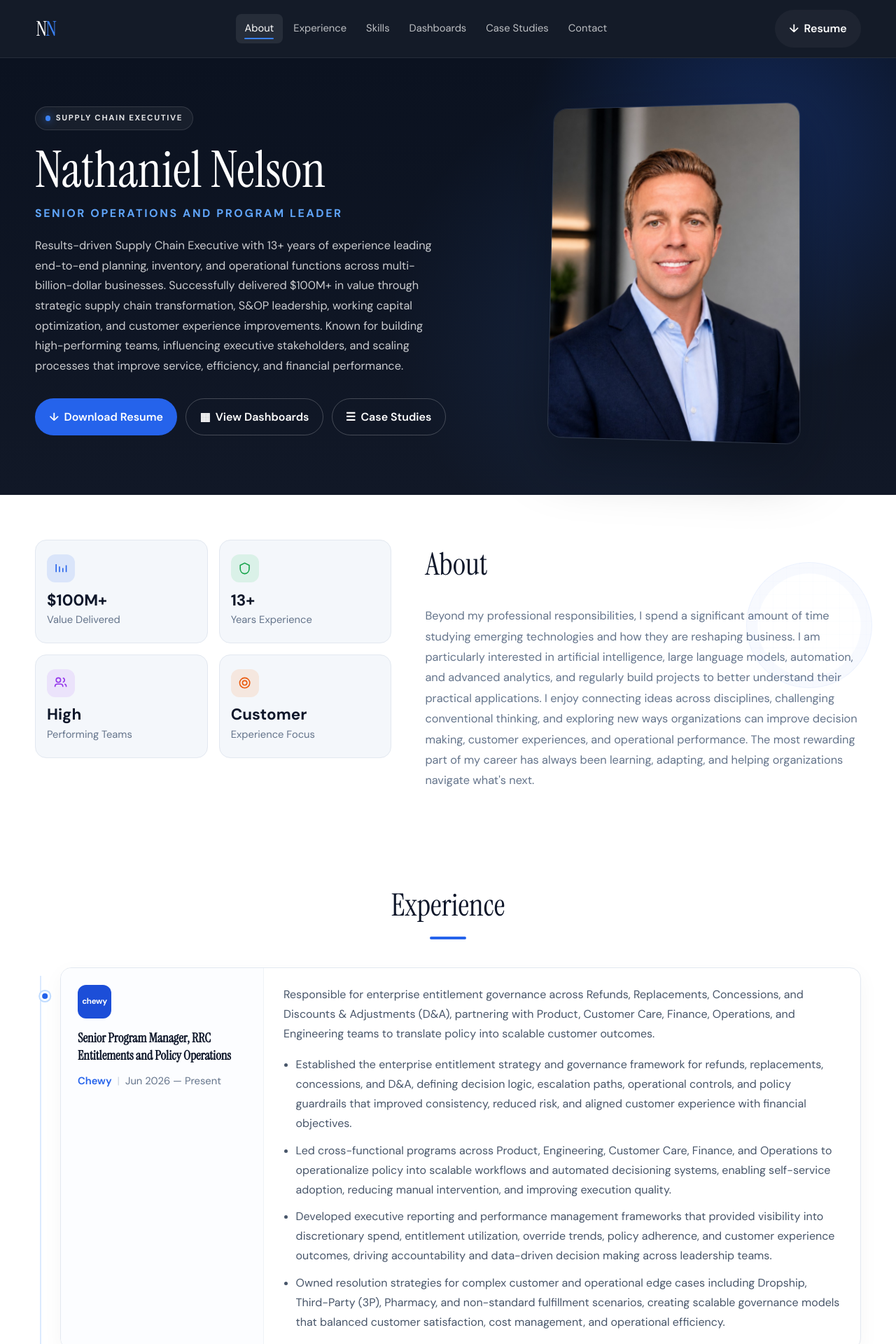
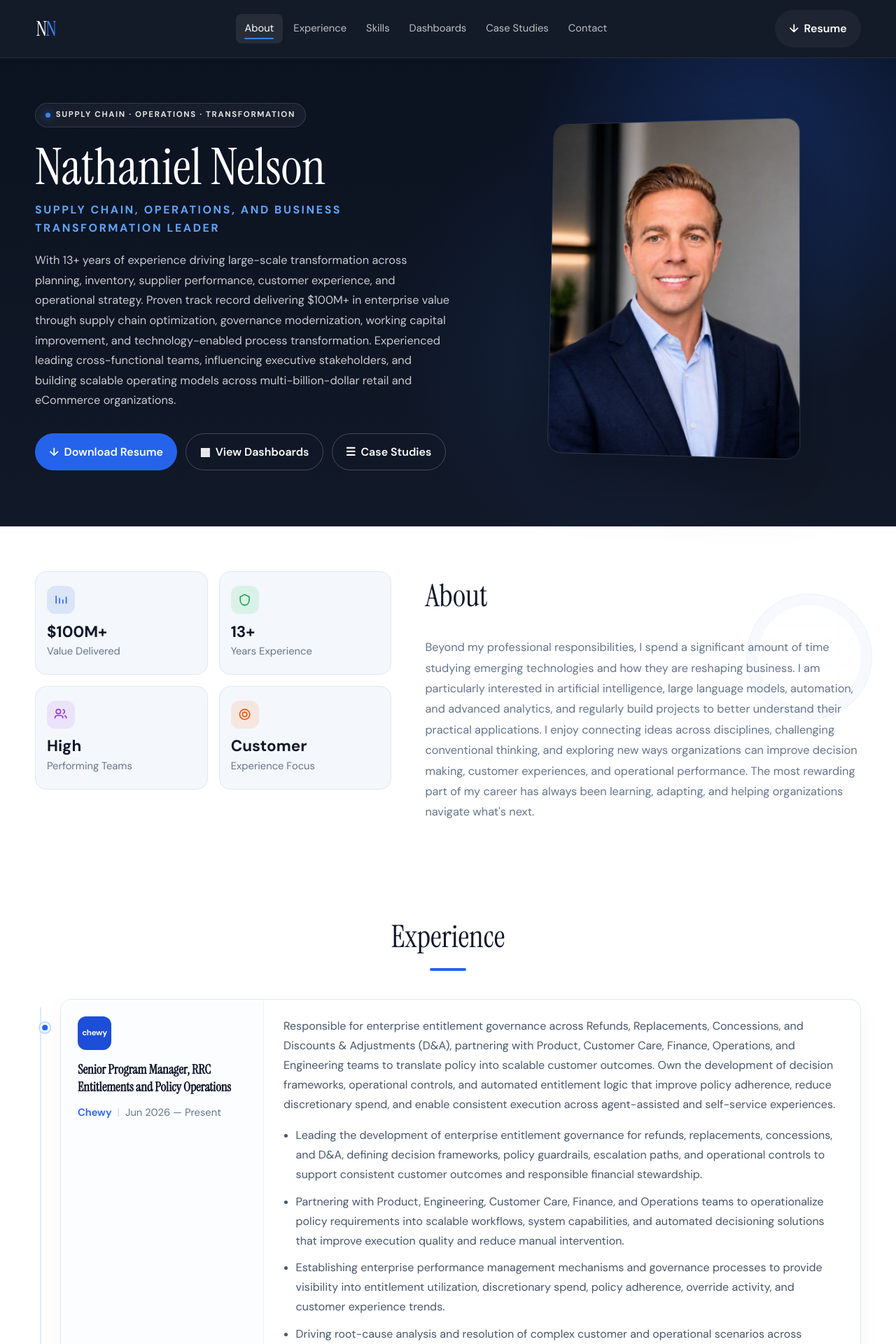
Before and after one commit to CaptianBoredASF/Website, a React (Vite) app: page / in a window 1280 px wide. Shown: the top 1920 px of the page at 70% size. Built offline with nearby package versions, Linux system fonts and the light colour scheme.

Commit message:
Update hero and experience from June 2026 resume

```diff
--- a/index.html
+++ b/index.html
@@ -3,14 +3,14 @@
   <head>
     <meta charset="UTF-8" />
     <meta name="viewport" content="width=device-width, initial-scale=1.0" />
-    <meta name="description" content="Results-driven Supply Chain Executive with 13+ years leading planning, inventory, and operations across multi-billion-dollar businesses." />
+    <meta name="description" content="Supply Chain, Operations, and Business Transformation Leader with 13+ years driving enterprise value across planning, inventory, supplier performance, and operational strategy." />
     <meta name="author" content="Nathaniel Nelson" />
     <link rel="canonical" href="https://nathanielnelsond.com/" />
-    <meta property="og:title" content="Nathaniel Nelson — Senior Operations and Program Leader" />
-    <meta property="og:description" content="Supply chain executive and operations leader. Resume and interactive Tableau dashboards." />
+    <meta property="og:title" content="Nathaniel Nelson — Supply Chain, Operations, and Business Transformation Leader" />
+    <meta property="og:description" content="Supply chain and operations leader. Resume, case studies, and interactive Tableau dashboards." />
     <meta property="og:url" content="https://nathanielnelsond.com/" />
     <meta property="og:type" content="website" />
-    <title>Nathaniel Nelson — Senior Operations and Program Leader</title>
+    <title>Nathaniel Nelson — Supply Chain, Operations, and Business Transformation Leader</title>
     <link rel="preconnect" href="https://fonts.googleapis.com" />
     <link rel="preconnect" href="https://fonts.gstatic.com" crossorigin />
     <link
--- a/src/data/resume.js
+++ b/src/data/resume.js
@@ -3,10 +3,10 @@
 export const siteConfig = {
   name: 'Nathaniel Nelson',
   domain: 'https://nathanielnelsond.com',
-  title: 'Senior Operations and Program Leader',
-  heroBadge: 'Supply Chain Executive',
+  title: 'Supply Chain, Operations, and Business Transformation Leader',
+  heroBadge: 'Supply Chain · Operations · Transformation',
   tagline:
-    'Results-driven Supply Chain Executive with 13+ years of experience leading end-to-end planning, inventory, and operational functions across multi-billion-dollar businesses. Successfully delivered $100M+ in value through strategic supply chain transformation, S&OP leadership, working capital optimization, and customer experience improvements. Known for building high-performing teams, influencing executive stakeholders, and scaling processes that improve service, efficiency, and financial performance.',
+    'With 13+ years of experience driving large-scale transformation across planning, inventory, supplier performance, customer experience, and operational strategy. Proven track record delivering $100M+ in enterprise value through supply chain optimization, governance modernization, working capital improvement, and technology-enabled process transformation. Experienced leading cross-functional teams, influencing executive stakeholders, and building scalable operating models across multi-billion-dollar retail and eCommerce organizations.',
   email: 'Nathan.Nelson.D@gmail.com',
   phone: '(314) 566-4757',
   location: 'Fort Lauderdale, FL',
@@ -28,26 +28,26 @@ export const experience = [
     location: 'Fort Lauderdale, FL',
     period: 'Jun 2026 — Present',
     highlights: [
-      'Responsible for enterprise entitlement governance across Refunds, Replacements, Concessions, and Discounts & Adjustments (D&A), partnering with Product, Customer Care, Finance, Operations, and Engineering teams to translate policy into scalable customer outcomes.',
-      'Established the enterprise entitlement strategy and governance framework for refunds, replacements, concessions, and D&A, defining decision logic, escalation paths, operational controls, and policy guardrails that improved consistency, reduced risk, and aligned customer experience with financial objectives.',
-      'Led cross-functional programs across Product, Engineering, Customer Care, Finance, and Operations to operationalize policy into scalable workflows and automated decisioning systems, enabling self-service adoption, reducing manual intervention, and improving execution quality.',
-      'Developed executive reporting and performance management frameworks that provided visibility into discretionary spend, entitlement utilization, override trends, policy adherence, and customer experience outcomes, driving accountability and data-driven decision making across leadership teams.',
-      'Owned resolution strategies for complex customer and operational edge cases including Dropship, Third-Party (3P), Pharmacy, and non-standard fulfillment scenarios, creating scalable governance models that balanced customer satisfaction, cost management, and operational efficiency.',
+      'Responsible for enterprise entitlement governance across Refunds, Replacements, Concessions, and Discounts & Adjustments (D&A), partnering with Product, Customer Care, Finance, Operations, and Engineering teams to translate policy into scalable customer outcomes. Own the development of decision frameworks, operational controls, and automated entitlement logic that improve policy adherence, reduce discretionary spend, and enable consistent execution across agent-assisted and self-service experiences.',
+      'Leading the development of enterprise entitlement governance for refunds, replacements, concessions, and D&A, defining decision frameworks, policy guardrails, escalation paths, and operational controls to support consistent customer outcomes and responsible financial stewardship.',
+      'Partnering with Product, Engineering, Customer Care, Finance, and Operations teams to operationalize policy requirements into scalable workflows, system capabilities, and automated decisioning solutions that improve execution quality and reduce manual intervention.',
+      'Establishing enterprise performance management mechanisms and governance processes to provide visibility into entitlement utilization, discretionary spend, policy adherence, override activity, and customer experience trends.',
+      'Driving root-cause analysis and resolution of complex customer and operational scenarios across Dropship, Third-Party (3P), Pharmacy, and other non-standard fulfillment channels, helping develop scalable governance models that balance customer satisfaction, operational efficiency, and cost management.',
     ],
   },
   {
-    role: 'Senior Program Manager, Vendor Compliance and Operations',
+    role: 'Senior Program Manager, Head of Vendor Performance and Compliance',
     company: 'Chewy',
     location: 'Fort Lauderdale, FL',
     period: 'Aug 2024 — Jun 2026',
     highlights: [
-      'Accountable for defining and executing Chewy\'s vendor compliance and performance strategy, leading a team of 6 across program management, business engineering, and analytics while partnering with C-suite leaders on white papers, investment prioritization, and strategic trade-offs.',
-      'Transformed vendor compliance operating model into a data-driven revenue and performance engine, generating $20M in incremental annual value while improving labor efficiency by 15% and reducing vendor defect rates by 30%+.',
-      'Launched a net-new enterprise chargeback platform across 10 defect categories, transforming legacy Python processes into a scalable SPARK-enabled model that drove company-wide adoption and generated $12M in incremental annual revenue.',
+      'Accountable for defining and executing Chewy\'s vendor compliance and performance strategy, leading a team of 6 across program management, business engineering, and analytics. Own governance, strategic planning, operating model design, and multi-year initiatives balancing cost recovery, service reliability, throughput, and scalable growth, while partnering with C-suite leaders on white papers, investment prioritization, and strategic trade-offs.',
+      'Transformed vendor compliance operating model into a data-driven performance and enterprise value engine, generating $20M in annual value, improving labor productivity by 15%, reducing vendor defect rates by 30%+, and lowering cost-to-serve across fulfillment operations.',
+      'Launched a net-new enterprise chargeback platform across 10 defect categories, modernizing legacy processes into a scalable SPARK-enabled solution that generated $12M in annual revenue and delivered measurable ROI through automation, standardization, and defect reduction.',
       'Drove measurable vendor performance gains through expanded compliance metric adoption, increasing EDI (855/856) compliance by 15%, improving carrier OTIF by 5%, and raising packaging and dunnage compliance by 8%.',
-      'Led 100+ executive-level vendor collaboration reviews with senior leadership across EDI, operations, supply chain, and warehouse functions, driving $30M+ in automation and equipment investments, implementation of QA controls, and standardized data integrations and SOPs.',
-      'Standardized governance and execution across 24 compliance specialists enterprise-wide, driving 30% improvement in logging performance, 15% in task prioritization, and 10% in data accuracy; introduced enhanced root-cause taxonomy and vendor-facing reporting to accelerate defect resolution.',
-      'Led and developed a high-performing, cross-functional team of 6 (PMs, BIEs, BIAs), implementing a scalable operating model with defined decision rights and quarterly OKRs tied to executive white papers and annual strategic priorities.',
+      'Led 100+ executive-level vendor collaboration reviews, influencing $30M+ in strategic capital allocation decisions across automation, equipment investments, quality controls, and process modernization initiatives.',
+      'Standardized governance and execution across 24 compliance specialists enterprise-wide, driving 30% improvement in logging performance, 15% in task prioritization, and 10% in data accuracy; introduced enhanced root-cause taxonomy and vendor-facing reporting to accelerate defect resolution and improve long-term performance.',
+      'Led and developed a high-performing, cross-functional team of 6 (PMs, BIEs, BIAs), implementing a scalable operating model with defined decision rights and quarterly OKRs tied to executive white papers and annual strategic priorities, driving accelerated execution and measurable enterprise outcomes.',
     ],
   },
   {
@@ -56,11 +56,11 @@ export const experience = [
     location: 'Denver, CO',
     period: 'Mar 2022 — Aug 2024',
     highlights: [
-      'Developed integrated planning capabilities spanning demand planning, replenishment, supplier engagement, and S&OP/S&OE by scoping, designing, and launching Chewy\'s CPFR program as a net-new enterprise operating model across 2,000+ vendors.',
-      'Drove enterprise-wide optimization of vendor production planning and replenishment, leveraging standardized data, processes, and thresholds to deliver 5%+ OOS reduction, 4% location-level OOS reduction, and $10M+ in optimized savings.',
-      'Led monthly vendor performance reviews integrating supply and demand data; built API-driven data sharing and automated reporting pipelines (8+ reports), enabling real-time insights and driving 40%+ gains in efficiency and actionability.',
+      'Led the design and launch of Chewy\'s CPFR operating model, developing integrated planning capabilities spanning demand planning, replenishment, supplier engagement, and S&OP/S&OE. Defined multi-horizon planning strategies and built risk and opportunity frameworks that improved network-wide in-stock performance across 2,000+ vendors.',
+      'Drove enterprise-wide optimization of vendor production planning and replenishment, improving service levels while reducing working capital requirements, delivering 5%+ OOS reduction, 4% location-level OOS reduction, and $10M+ in optimized savings.',
+      'Led monthly vendor performance reviews integrating supply and demand data; built API-driven data sharing and automated reporting pipelines (8+ reports), enabling real-time insights and driving 40%+ efficiency gains.',
       'Built and deployed 10+ Tableau dashboards paired with SOPs and operating playbooks, translating complex supply and demand signals into repeatable, decision-ready workflows adopted across planning and vendor teams.',
-      'Institutionalized governance and escalation across 20+ critical supply chain metrics, creating Non-Optimal Placement (NOP) as a top-five supply chain metric and deploying exception-based reporting that accelerated decision cycles by 20%+.',
+      'Created and institutionalized Non-Optimal Placement (NOP), a net-new supply chain metric adopted as a top-five enterprise KPI, providing visibility into inventory deployment inefficiencies, improving working capital utilization, and enabling exception-based management that accelerated decision cycles by 20%+.',
     ],
   },
   {
@@ -69,11 +69,11 @@ export const experience = [
     location: 'Seattle, WA',
     period: 'Aug 2019 — Mar 2022',
     highlights: [
-      'Responsible for end-to-end supply planning and inventory management of the $1.5B Apple portfolio supporting 7,000+ retail locations and 1,000+ SKUs across the largest wireless retailer in North America.',
-      'Directed inventory strategy, demand signal management, and replenishment planning for the Apple portfolio, achieving a 2% Retail Stock Out rate versus a 3% target, avoiding approximately $80M in inventory exposure, and influencing leadership to cancel $60M in purchase orders while exceeding financial write-down targets by $1.6M.',
-      'Led supply planning, capacity management, and launch readiness for the largest Apple NPI in company history, orchestrating over $1B in product launches while aligning Procurement, Operations, Logistics, Retail, and Executive Leadership.',
-      'Established supplier risk mitigation and business continuity strategies during COVID-19 supply constraints, partnering with Procurement and Apple to manage capacity limitations, portfolio prioritization, allocation planning, and executive scenario modeling.',
-      'Served as a key leader in the Sprint merger integration and enterprise planning transformation, overseeing the migration of 3,000+ retail locations from JDA to SAP/ECC while enhancing replenishment processes, reporting governance, and inventory visibility.',
+      'Responsible for end-to-end supply planning and inventory management of the $1.5B Apple portfolio supporting 7,000+ retail locations and 1,000+ SKUs. Led demand and supply planning, inventory optimization, supplier collaboration, risk mitigation, systems transformation, and executive decision-making to support new product launches, merger integration, and service level performance across the largest wireless retailer in North America.',
+      'Directed inventory strategy, demand signal management, and replenishment planning for the Apple portfolio, achieving a 2% Retail Stock Out rate against a 3% target, avoiding $80M in inventory exposure, optimizing working capital deployment, and influencing leadership to cancel $60M in purchase orders while exceeding financial write-down targets by $1.6M.',
+      'Led supply planning, capacity management, and launch readiness for the largest Apple NPI in company history, orchestrating over $1B in product launches while aligning Procurement, Operations, Logistics, Retail, and Executive Leadership to ensure inventory availability and service level attainment.',
+      'Established supplier risk mitigation and business continuity strategies during COVID-19 supply constraints, partnering with Procurement and Apple to manage capacity limitations, portfolio prioritization, allocation planning, and executive scenario modeling to protect revenue and customer experience.',
+      'Served as a key leader in the Sprint merger integration and enterprise planning transformation, overseeing the migration of 3,000+ retail locations from JDA to SAP/ECC, enhancing replenishment processes, reporting governance, inventory visibility, and planning system capabilities while leading multiple technology and process improvement initiatives.',
     ],
   },
   {
@@ -82,11 +82,11 @@ export const experience = [
     location: 'Dallas, TX',
     period: 'Mar 2018 — Aug 2019',
     highlights: [
-      'Responsible for operations and logistics for 5 major markets, driving collection, analysis, evaluation, and reporting of transportation and logistics activities including performance metrics, SLAs, scorecards, cost models, and P/L.',
+      'Responsible for operations and logistics for 5 major markets and provided oversight to locations and team members for the collection, analysis, evaluation and reporting of T/L activities (e.g. performance metrics, SLAs, scorecards, cost models, P/L, etc.). Drove sales pilot program to analyze NAN sales in Torrance, CA which resulted in a 40% growth in revenue.',
       'Successfully reduced operation annual expenses by 10% or $1.2 million by leading cost reduction and productivity initiatives, fleet management, and enhancement features.',
-      'Effectively built DRT reports to improve ADAS to 90% and above for Q1 and Q2 of 2019; instituted new FSV standards to increase volume by 20% from PY and cascaded to the analyst teams.',
-      'Leveraged Tableau to communicate dashboards to senior leadership on operations KPI categories including P/L metrics, Payload Productivity, Off Day Orders, Manifest Compliance, Under Minimums, and Delivery in Full.',
-      'Coordinated and advised a multi-million dollar initiative to convert Torrance, CA to GEO system, achieving the first successful Go-Live of the California region (Received W2G Award from the Market Director).',
+      'Effectively built DRT reports to improve ADAS to 90% and above for Q1 and Q2 of 2019. Instituted new FSV standards to increase volume by 20% from PY and cascaded to the analyst teams.',
+      'Leveraged Tableau to communicate dashboards to senior leadership on operations KPI categories: P/L metrics, Payload Productivity, Off Day Orders, Manifest Compliance, Under Minimums, Delivery in Full to meet EOY targets.',
+      'Coordinated and advised a multi-million dollar initiative to convert Torrance, CA to GEO system. Worked with the delivery team, S&D Ops, Sales team, and the Market Director to achieve the first successful Go-Live of the California region (Received W2G Award from the Market Director).',
     ],
   },
   {
```
Also changed, not shown: 1 other file (tests, documents, lock files or other folders).
